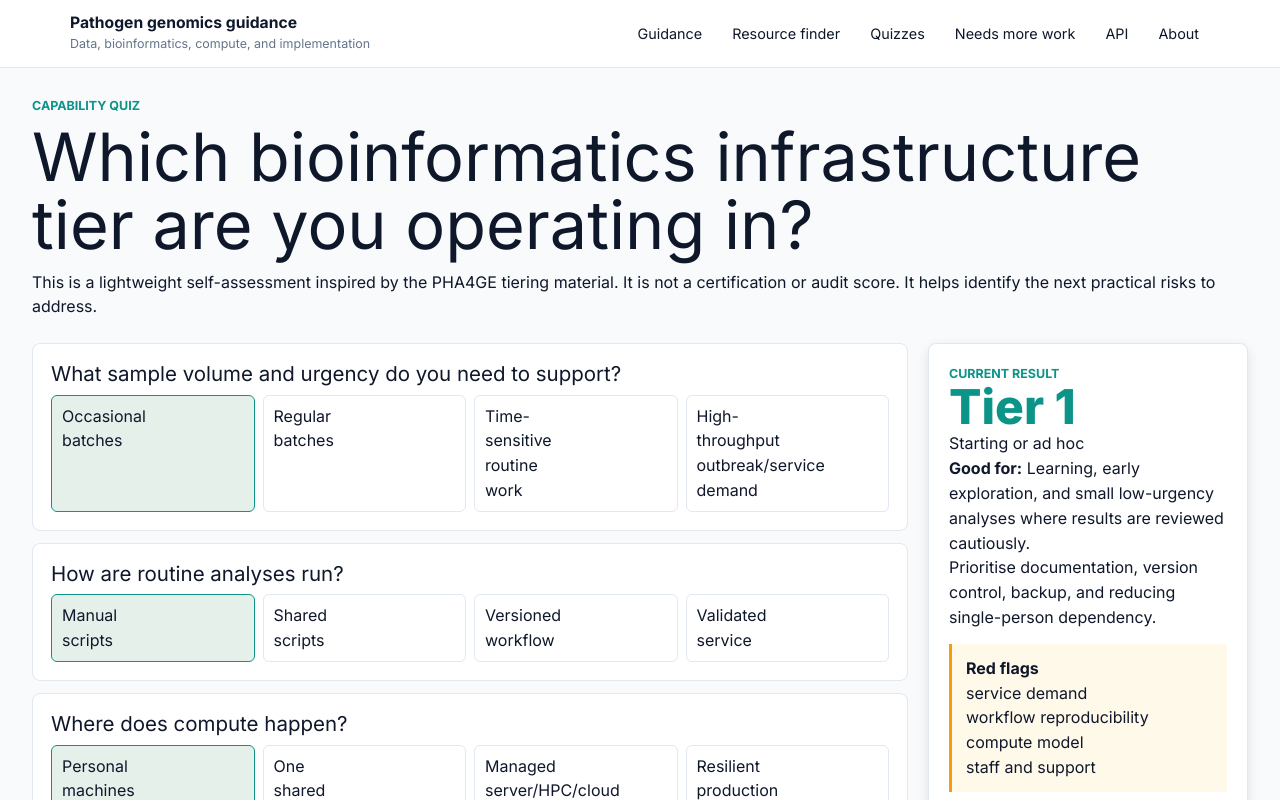
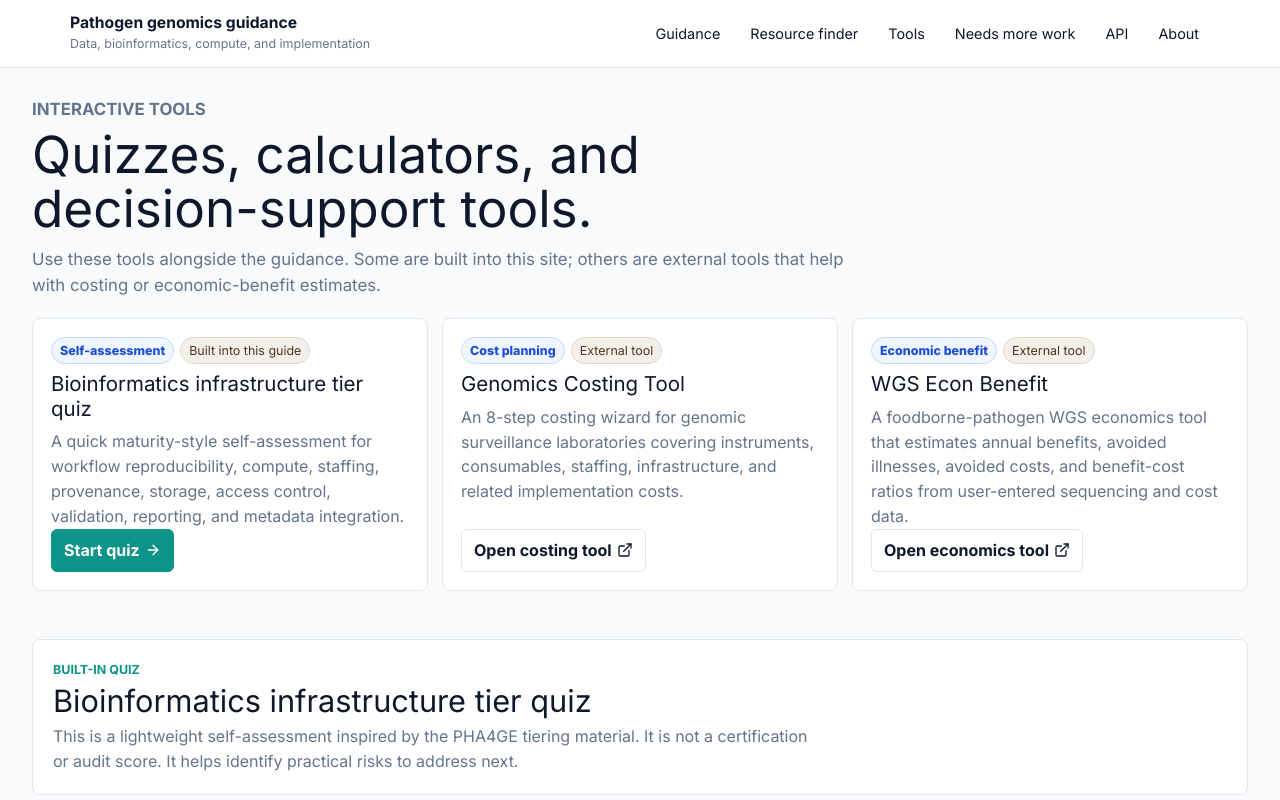
Before and after one commit to happykhan/pathogen-genomics-guidance-kb, a Next.js app: page /quizzes in a window 1280 px wide. Shown: the top 800 px of the page. Built offline with nearby package versions, Linux system fonts and the light colour scheme.

Commit message:
Make quizzes page an interactive tools index

```diff
--- a/src/app/layout.tsx
+++ b/src/app/layout.tsx
@@ -43,7 +43,7 @@ export default function RootLayout({ children }: Readonly<{ children: React.Reac
               <nav className="nav" aria-label="Main navigation">
                 <Link href="/">Guidance</Link>
                 <Link href="/resources">Resource finder</Link>
-                <Link href="/quizzes">Quizzes</Link>
+                <Link href="/quizzes">Tools</Link>
                 <Link href="/gaps">Needs more work</Link>
                 <Link href="/api-docs">API</Link>
                 <Link href="/about">About</Link>
@@ -59,7 +59,7 @@ export default function RootLayout({ children }: Readonly<{ children: React.Reac
                 <nav aria-label="Mobile navigation">
                   <Link href="/">Guidance</Link>
                   <Link href="/resources">Resource finder</Link>
-                  <Link href="/quizzes">Quizzes</Link>
+                  <Link href="/quizzes">Tools</Link>
                   <Link href="/gaps">Needs more work</Link>
                   <Link href="/api-docs">API</Link>
                   <Link href="/about">About</Link>
--- a/src/app/quizzes/page.tsx
+++ b/src/app/quizzes/page.tsx
@@ -1,9 +1,89 @@
+import { ArrowRight, ExternalLink } from "lucide-react";
 import { TierQuiz } from "../../components/TierQuiz";
 
 export const metadata = {
-  title: "Quizzes | Pathogen Genomics Guidance",
+  title: "Interactive Tools | Pathogen Genomics Guidance",
 };
 
+const tools = [
+  {
+    title: "Bioinformatics infrastructure tier quiz",
+    type: "Self-assessment",
+    status: "Built into this guide",
+    description:
+      "A quick maturity-style self-assessment for workflow reproducibility, compute, staffing, provenance, storage, access control, validation, reporting, and metadata integration.",
+    href: "#bioinformatics-tier-quiz",
+    action: "Start quiz",
+    internal: true,
+  },
+  {
+    title: "Genomics Costing Tool",
+    type: "Cost planning",
+    status: "External tool",
+    description:
+      "An 8-step costing wizard for genomic surveillance laboratories covering instruments, consumables, staffing, infrastructure, and related implementation costs.",
+    href: "https://genomicscost.vercel.app/",
+    action: "Open costing tool",
+    internal: false,
+  },
+  {
+    title: "WGS Econ Benefit",
+    type: "Economic benefit",
+    status: "External tool",
+    description:
+      "A foodborne-pathogen WGS economics tool that estimates annual benefits, avoided illnesses, avoided costs, and benefit-cost ratios from user-entered sequencing and cost data.",
+    href: "https://pub-connect.foodsafetyrisk.org/wgs-economics/",
+    action: "Open economics tool",
+    internal: false,
+  },
+];
+
 export default function QuizzesPage() {
-  return <TierQuiz />;
+  return (
+    <div className="stack-page">
+      <section className="page-heading">
+        <p className="eyebrow">Interactive tools</p>
+        <h1>Quizzes, calculators, and decision-support tools.</h1>
+        <p>
+          Use these tools alongside the guidance. Some are built into this site; others are external tools that help with
+          costing or economic-benefit estimates.
+        </p>
+      </section>
+
+      <section className="tool-card-grid" aria-label="Available interactive tools">
+        {tools.map((tool) => (
+          <article className="resource-card tool-card" key={tool.title}>
+            <div className="resource-card-head">
+              <div className="resource-meta-row">
+                <span className="badge match">{tool.type}</span>
+                <span className="badge source">{tool.status}</span>
+              </div>
+              <h2>{tool.title}</h2>
+            </div>
+            <p>{tool.description}</p>
+            <div className="resource-actions">
+              <a className={tool.internal ? "button primary" : "button"} href={tool.href} target={tool.internal ? undefined : "_blank"} rel={tool.internal ? undefined : "noreferrer"}>
+                {tool.action}
+                {tool.internal ? <ArrowRight size={16} aria-hidden="true" /> : <ExternalLink size={16} aria-hidden="true" />}
+              </a>
+            </div>
+          </article>
+        ))}
+      </section>
+
+      <section className="tool-section">
+        <div className="section-heading-row">
+          <div>
+            <p className="eyebrow">Built-in quiz</p>
+            <h2>Bioinformatics infrastructure tier quiz</h2>
+            <p>
+              This is a lightweight self-assessment inspired by the PHA4GE tiering material. It is not a certification or
+              audit score. It helps identify practical risks to address next.
+            </p>
+          </div>
+        </div>
+        <TierQuiz showIntro={false} />
+      </section>
+    </div>
+  );
 }
--- a/src/components/TierQuiz.tsx
+++ b/src/components/TierQuiz.tsx
@@ -131,7 +131,11 @@ const tierText = [
   infrastructure: InfrastructureContext;
 }>;
 
-export function TierQuiz() {
+type TierQuizProps = {
+  showIntro?: boolean;
+};
+
+export function TierQuiz({ showIntro = true }: TierQuizProps) {
   const [answers, setAnswers] = useState<Record<string, number>>(
     Object.fromEntries(questions.map((question) => [question.id, 0])),
   );
@@ -157,7 +161,8 @@ export function TierQuiz() {
   }, [answers, result.infrastructure, result.stage]);
 
   return (
-    <section>
+    <section id="bioinformatics-tier-quiz">
+      {showIntro ? (
         <div className="hero-workspace">
           <div>
             <p className="eyebrow">Capability quiz</p>
@@ -168,6 +173,7 @@ export function TierQuiz() {
             </p>
           </div>
         </div>
+      ) : null}
 
       <div className="quiz-grid">
         <div className="resource-grid">
@@ -221,8 +227,7 @@ export function TierQuiz() {
                 <CheckCircle2 size={16} aria-hidden="true" /> Use this next
               </strong>
               <p>
-                Open the tailored guidance and select "Assess maturity" as a goal. The app will bring infrastructure,
-                workflow, storage, workforce, and governance blocks forward.
+                Open the tailored guidance with the maturity estimate applied to programme stage and compute context.
               </p>
               <a className="button primary" href={guidanceHref}>
                 Apply to guidance <ArrowRight size={16} aria-hidden="true" />
--- a/src/styles/global.css
+++ b/src/styles/global.css
@@ -1425,6 +1425,51 @@ select {
   text-transform: uppercase;
 }
 
+.tool-card-grid {
+  display: grid;
+  grid-template-columns: repeat(3, minmax(0, 1fr));
+  gap: 14px;
+  margin-bottom: 28px;
+}
+
+.tool-card {
+  display: flex;
+  min-height: 250px;
+  flex-direction: column;
+}
+
+.tool-card p {
+  color: var(--muted);
+}
+
+.tool-card .resource-actions {
+  margin-top: auto;
+}
+
+.tool-section {
+  display: grid;
+  gap: 18px;
+}
+
+.section-heading-row {
+  border: 1px solid var(--line);
+  border-radius: 8px;
+  background: var(--surface);
+  padding: 20px;
+}
+
+.section-heading-row h2 {
+  margin: 4px 0 6px;
+  font-size: clamp(1.4rem, 2.4vw, 2rem);
+  line-height: 1.15;
+}
+
+.section-heading-row p:last-child {
+  max-width: 760px;
+  margin-bottom: 0;
+  color: var(--muted);
+}
+
 .resource-meta-row {
   display: flex;
   flex-wrap: wrap;
@@ -1507,6 +1552,7 @@ select {
   .hero-workspace,
   .guidance-control-band,
   .grid-two,
+  .tool-card-grid,
   .quiz-grid {
     grid-template-columns: 1fr;
   }
```
Lines whose indentation alone changed are shown as unchanged.
